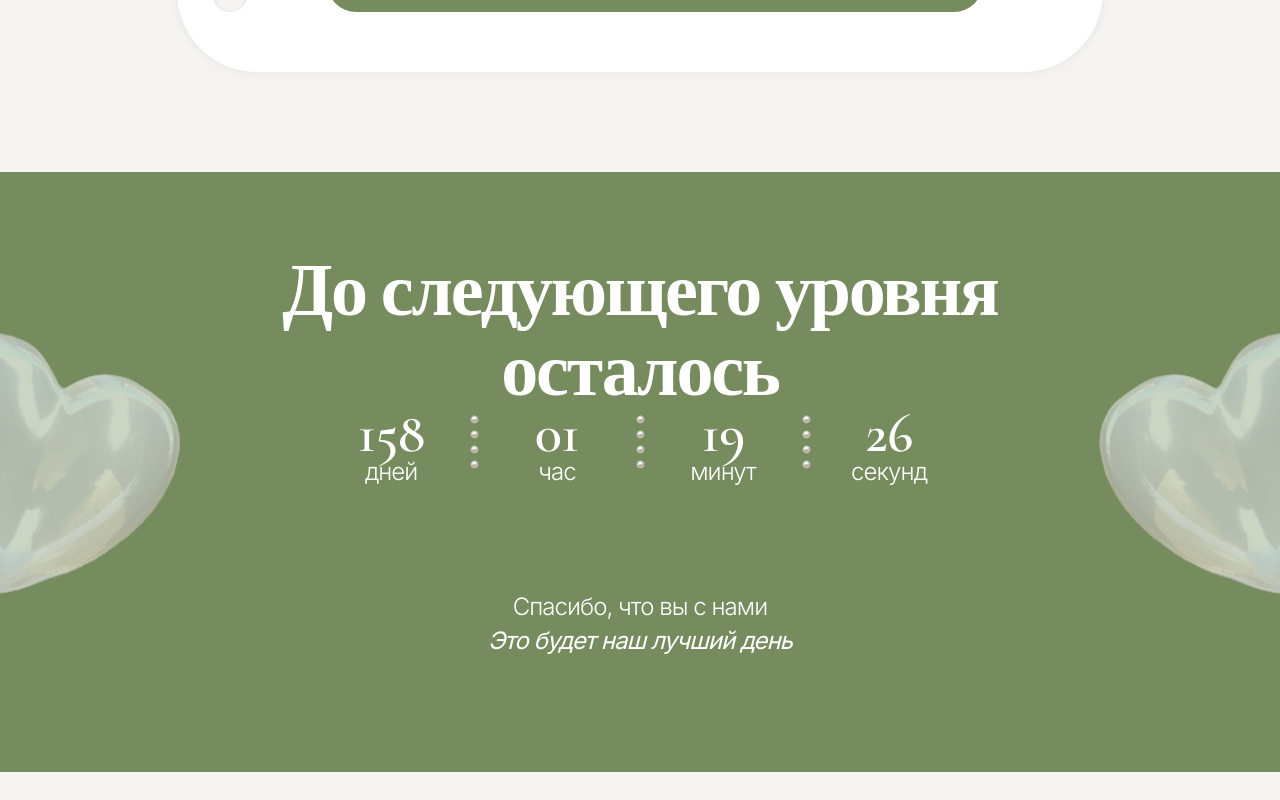
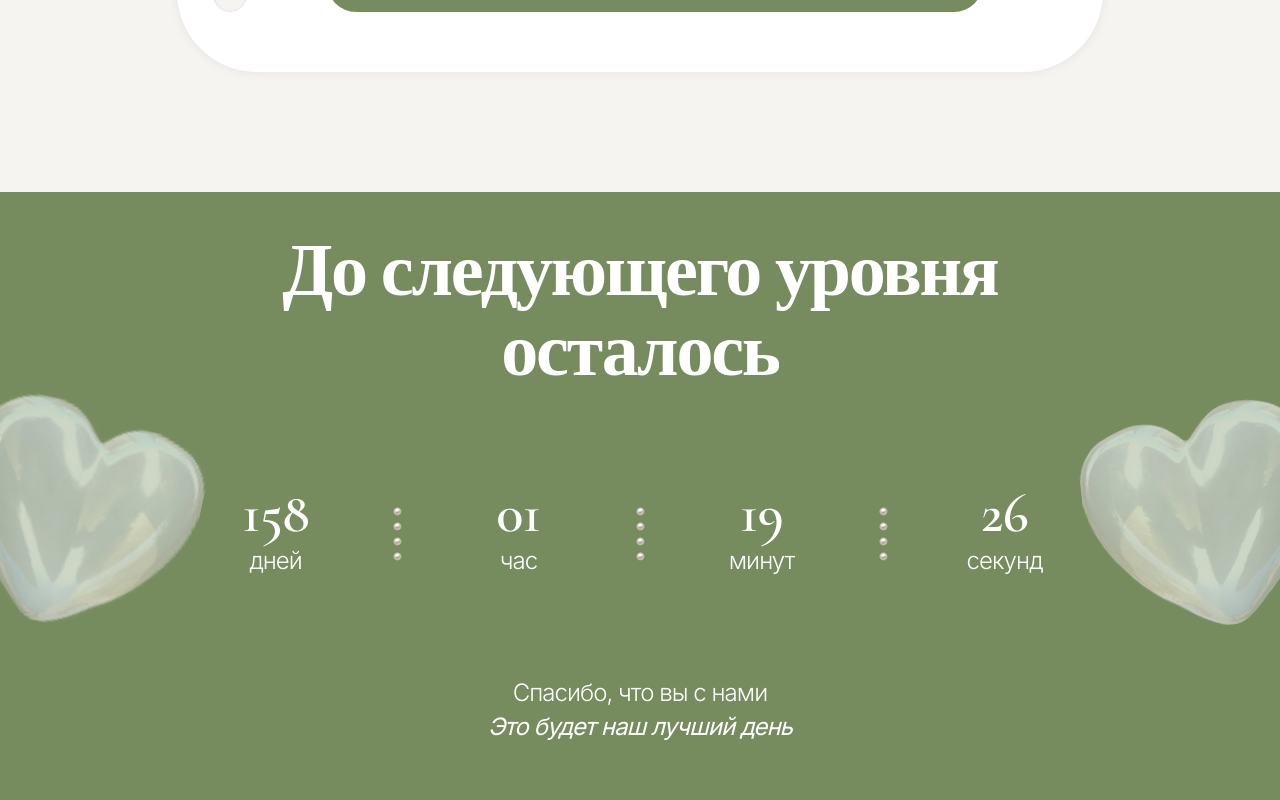
Before and after one commit to ovepfunkep/WeddingIS, a React (Vite) app: page / in a window 1280 px wide. Shown: the part 9076-9876 px from the top of the page. Before the commit the page ends 9848 px from the top, so only its background shows below. Built offline with nearby package versions, Linux system fonts and the light colour scheme; a web font is replaced by a local one.

Commit message:
timer block done

```diff
--- a/src/components/Timer.jsx
+++ b/src/components/Timer.jsx
@@ -1,7 +1,11 @@
-import { useState, useEffect } from 'react';
+import { Fragment, useEffect, useState } from 'react';
 import { asset } from '../utils/assets';
 
-const WEDDING_DATE = new Date('2026-08-24T15:00:00');
+/** До 24 августа текущего года, 15:00 (локальное время устройства). */
+function getWeddingDate() {
+  const y = new Date().getFullYear();
+  return new Date(y, 7, 24, 15, 0, 0, 0);
+}
 
 function pluralize(n, one, few, many) {
   const mod10 = n % 10;
@@ -12,11 +16,42 @@ function pluralize(n, one, few, many) {
   return many;
 }
 
-function PearlSeparator() {
+/** Стили цифр таймера (Cormorant Garamond + OpenType из макета). */
+const TIMER_DIGIT_FONT = {
+  fontVariantNumeric: 'ordinal',
+  fontFeatureSettings: "'hlig' on, 'ss03' on, 'liga' off",
+};
+
+/** Подписи десктопного таймера (Inter + OpenType из макета). */
+const TIMER_LABEL_DESKTOP_FONT = {
+  fontFeatureSettings: "'dnom' on",
+};
+
+/**
+ * Общие responsive-стили сердечек: мобилка 104px + max-h, десктоп Figma (lg:).
+ * Сторона задаётся отдельно (left/right, top, rotate).
+ */
+const TIMER_HEART_CLASS =
+  'pointer-events-none absolute z-0 h-auto max-h-[120px] !w-[104px] !max-w-[104px] -translate-y-1/2 object-contain opacity-80 lg:top-[calc(50%+20px)] lg:h-[225.886px] lg:max-h-none lg:!w-[237.309px] lg:!max-w-[237.309px]';
+
+/** mobile: 5 бусин 10×10; desktop: 4 бусины 15×15 */
+function PearlSeparator({ mobile }) {
+  const count = mobile ? 5 : 4;
+  const px = mobile ? 10 : 15;
   return (
-    <div className="flex flex-col items-center gap-0 w-[15px] shrink-0">
-      {[0, 1, 2, 3].map((i) => (
-        <img key={i} src={asset('MultiBlock_Pearl.png')} alt="" className="w-[15px] h-[15px] object-cover mix-blend-screen" />
+    <div
+      className={`flex shrink-0 flex-col items-center gap-0 leading-none ${mobile ? 'w-[10px]' : 'w-[15px]'}`}
+      aria-hidden
+    >
+      {Array.from({ length: count }).map((_, i) => (
+        <img
+          key={i}
+          src={asset('MultiBlock_Pearl.png')}
+          alt=""
+          width={px}
+          height={px}
+          className={`block shrink-0 object-contain ${mobile ? 'h-[10px] w-[10px]' : 'h-[15px] w-[15px]'} mix-blend-screen`}
+        />
       ))}
     </div>
   );
@@ -26,8 +61,9 @@ export default function Timer() {
   const [diff, setDiff] = useState(getDiff());
 
   function getDiff() {
+    const wedding = getWeddingDate();
     const now = new Date();
-    const ms = WEDDING_DATE - now;
+    const ms = wedding - now;
     if (ms <= 0) return { days: 0, hours: 0, minutes: 0, seconds: 0 };
     const seconds = Math.floor(ms / 1000) % 60;
     const minutes = Math.floor(ms / 60000) % 60;
@@ -48,46 +84,78 @@ export default function Timer() {
     { value: diff.seconds, label: pluralize(diff.seconds, 'секунда', 'секунды', 'секунд') },
   ];
 
+  const mobileUnits = units.slice(0, 3);
+
+  /** Дни без ведущих нулей; часы/минуты/секунды — 2 цифры (фикс. ширина колонки снимает «прыжки»). */
+  const formatTimerValue = (value, unitIndex) =>
+    unitIndex === 0 ? String(value) : String(value).padStart(2, '0');
+
   return (
-    <section className="relative w-full bg-[#768c5e] overflow-hidden mt-[60px] lg:mt-[100px] min-h-[400px] lg:min-h-[600px]">
-      {/* Left heart */}
+    <section className="relative mt-[90px] min-h-[400px] w-full overflow-hidden bg-[#768c5e] lg:mt-[120px] lg:min-h-[600px]">
       <img
-        src={asset('Block8_timer block left heart.png')}
+        src={asset('image 160.png')}
         alt=""
-        className="hidden lg:block absolute left-[-40px] top-1/2 -translate-y-1/2 w-[237px] opacity-80 pointer-events-none"
+        className={`${TIMER_HEART_CLASS} left-[-40px] top-[320px] rotate-[12deg]`}
       />
-      {/* Right heart */}
       <img
-        src={asset('Block8_timer block right heart.png')}
+        src={asset('timer block right heart.png')}
         alt=""
-        className="hidden lg:block absolute right-[-40px] top-1/2 -translate-y-1/2 w-[237px] opacity-80 pointer-events-none"
+        className={`${TIMER_HEART_CLASS} right-[-40px] top-[186px] rotate-[-186deg]`}
       />
 
-      <div className="relative z-10 flex flex-col items-center justify-center h-full py-[60px] lg:py-[80px] px-[16px]">
-        {/* Heading */}
-        <h2 className="font-serif font-semibold text-[36px] lg:text-[74px] leading-[1.08] text-white tracking-[-0.03em] text-center max-w-[786px] mb-[40px] lg:mb-[100px]">
+      <div className="relative z-10 flex h-full flex-col items-center justify-center px-[16px] pb-[56px] pt-[32px] lg:pt-[40px]">
+        {/* Заголовок: глобально h2 { margin: 0 } — отступ до таймера задаём mt у блока ниже */}
+        <h2 className="max-w-[786px] text-center font-serif text-[56px] font-semibold leading-[56px] tracking-[-1.68px] text-white lg:text-[74px] lg:leading-[80px] lg:tracking-[-2.22px]">
           До&nbsp;следующего уровня осталось
         </h2>
 
-        {/* Timer countdown */}
-        <div className="flex items-start justify-center gap-[8px] lg:gap-0 w-full">
-          {units.map((unit, i) => (
-            <div key={unit.label} className="contents">
-              <div className="flex flex-col items-center text-center text-white w-[70px] lg:w-[151px]">
-                <p className="font-serif font-semibold text-[32px] lg:text-[56px] leading-[0.75] tracking-[-0.01em]">
-                  {String(unit.value).padStart(2, '0')}
+        {/* Мобилка: как в Figma — flex, justify-between, align-items: flex-end; ширина 350px, по бокам 20px */}
+        <div className="mt-[70px] flex w-full max-w-[350px] items-end justify-between px-[20px] lg:hidden">
+          {mobileUnits.map((unit, i) => (
+            <Fragment key={unit.label}>
+              {/* ~3 цифры × 42px Cormorant — фикс. ширина, без сдвига при смене числа */}
+              <div className="flex w-[92px] shrink-0 flex-col items-center gap-[12px] text-center">
+                <p
+                  className="w-full font-serif text-[42px] font-semibold not-italic leading-[32px] tracking-[-0.42px] text-white"
+                  style={TIMER_DIGIT_FONT}
+                >
+                  {formatTimerValue(unit.value, i)}
                 </p>
-                <p className="text-[12px] lg:text-[24px] font-light tracking-[-0.04em] mt-[8px]">
+                <p className="text-center font-sans text-[20px] font-light not-italic leading-[20px] tracking-[-0.8px] text-white">
                   {unit.label}
                 </p>
               </div>
-              {i < units.length - 1 && <PearlSeparator />}
-            </div>
+              {i < mobileUnits.length - 1 && <PearlSeparator mobile />}
+            </Fragment>
+          ))}
+        </div>
+
+        {/* Десктоп: Figma — flex, align-items: center, gap 40px между колонками и дивайдерами */}
+        <div className="mt-[100px] hidden w-full max-w-[922px] items-center justify-center gap-[40px] px-[32px] lg:flex">
+          {units.map((unit, i) => (
+            <Fragment key={unit.label}>
+              {/* ~3 цифры × 56px — фикс. ширина колонки */}
+              <div className="flex w-[148px] shrink-0 flex-col items-center gap-[12px] text-center text-white">
+                <p
+                  className="w-full font-serif text-[56px] font-semibold not-italic leading-[42px] tracking-[-0.56px] text-white"
+                  style={TIMER_DIGIT_FONT}
+                >
+                  {formatTimerValue(unit.value, i)}
+                </p>
+                <p
+                  className="font-sans text-[24px] font-light not-italic leading-[30px] tracking-[-0.96px] text-white"
+                  style={TIMER_LABEL_DESKTOP_FONT}
+                >
+                  {unit.label}
+                </p>
+              </div>
+              {i < units.length - 1 && <PearlSeparator mobile={false} />}
+            </Fragment>
           ))}
         </div>
 
         {/* Bottom text */}
-        <div className="text-[18px] lg:text-[24px] leading-[1.42] text-white text-center tracking-[-0.04em] mt-[40px] lg:mt-[100px]">
+        <div className="mt-[70px] text-center text-[24px] leading-[34px] tracking-[-0.96px] text-white lg:mt-[100px]">
           <p className="font-light">Спасибо, что вы&nbsp;с&nbsp;нами</p>
           <p className="italic">Это будет наш лучший день</p>
         </div>
```
Also changed, not shown: src/components/Form.jsx (+12 -5 lines), public/assets/image 160.png (added), public/assets/timer block right heart.png (added).
